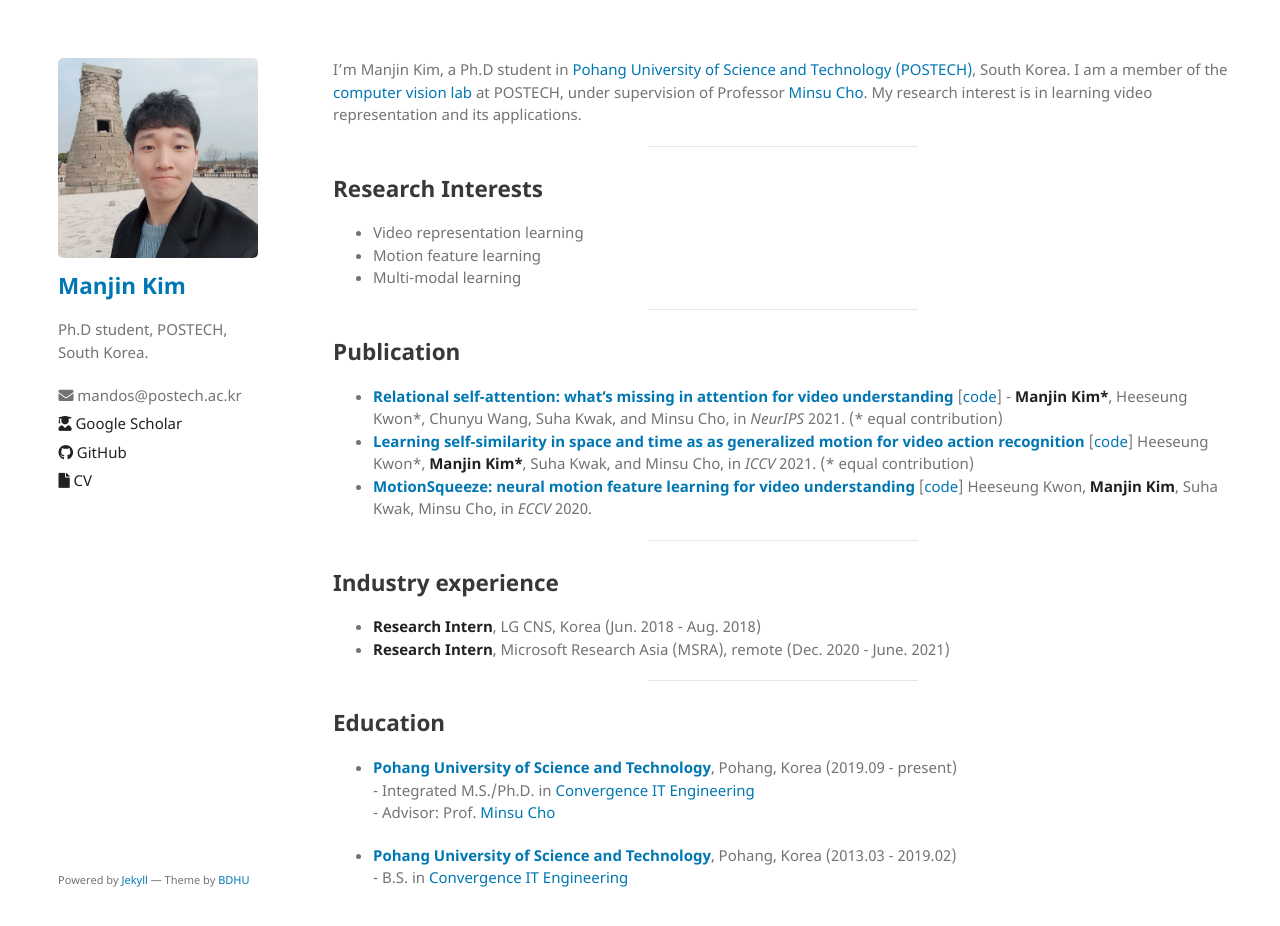
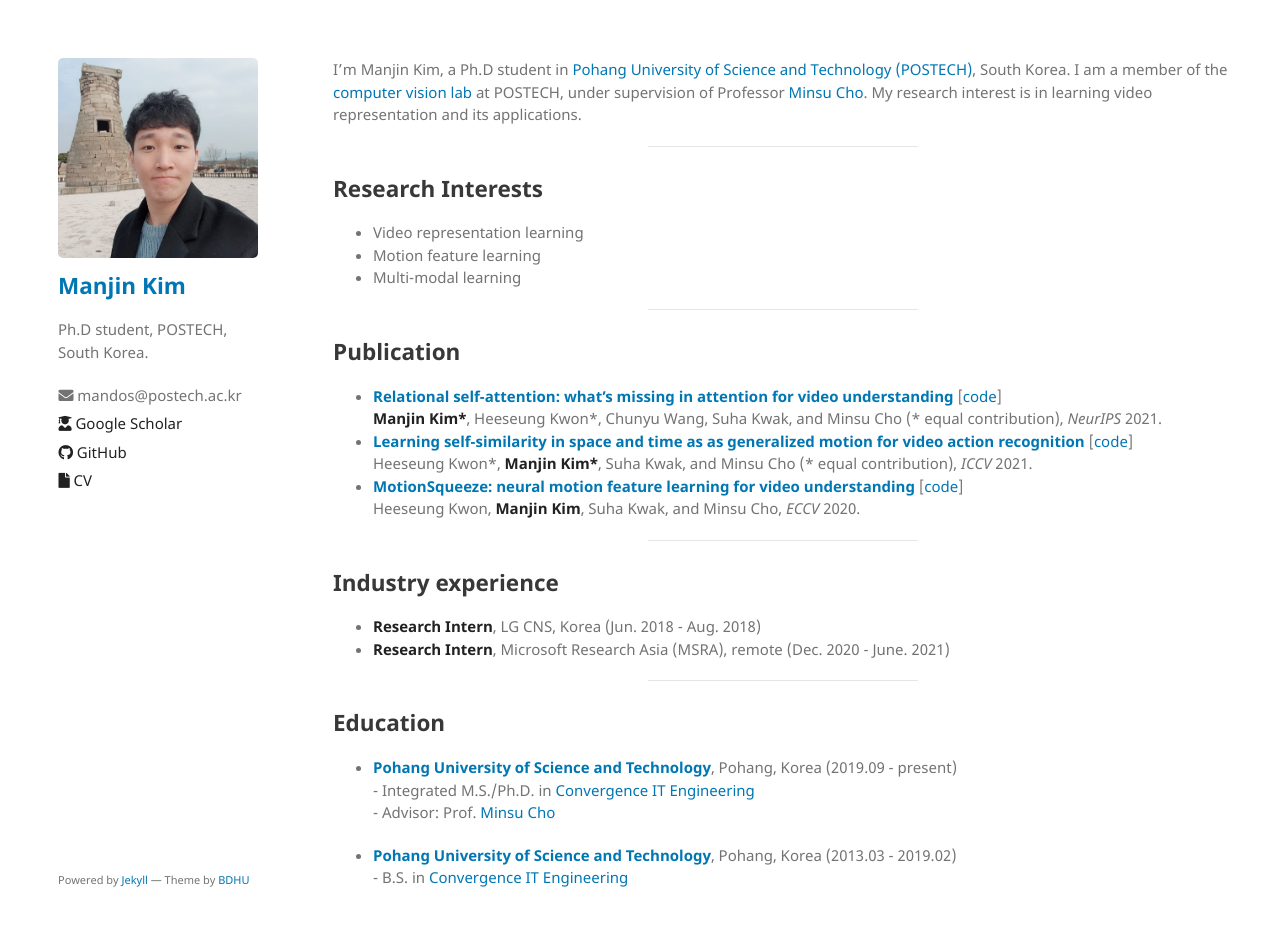
Before and after one commit to KimManjin/KimManjin.github.io, a Jekyll site: the page built from index.md, in a window 1280 px wide and 959 px high. Shown: the top 926 px of the window. Built offline with Jekyll 4.4.1, drawn with Linux system fonts in a browser that asks for light colours; our own code applies the rules of GitHub Pages for plain Markdown files.

Commit message:
Update index.md

```diff
--- a/index.md
+++ b/index.md
@@ -25,12 +25,12 @@ I'm Manjin Kim, a Ph.D student in [Pohang University of Science and Technology (
 ---------------------------------------------
 
 ## Publication
-- **[Relational self-attention: what's missing in attention for video understanding](https://arxiv.org/abs/2111.01673)** [[code](https://github.com/KimManjin/RSA)]
-  \- **Manjin Kim\***, Heeseung Kwon\*, Chunyu Wang, Suha Kwak, and Minsu Cho, in _NeurIPS_ 2021.   (* equal contribution)
-- **[Learning self-similarity in space and time as as generalized motion for video action recognition](https://arxiv.org/abs/2102.07092)** [[code](https://github.com/arunos728/SELFY)]
-    Heeseung Kwon\*, **Manjin Kim\***, Suha Kwak, and Minsu Cho, in _ICCV_ 2021. (* equal contribution)
-- **[MotionSqueeze: neural motion feature learning for video understanding](https://arxiv.org/abs/2007.09933)** [[code](https://github.com/arunos728/MotionSqueeze)]
-    Heeseung Kwon, **Manjin Kim**, Suha Kwak, Minsu Cho, in _ECCV_ 2020.
+- **[Relational self-attention: what's missing in attention for video understanding](https://arxiv.org/abs/2111.01673)** &#91;[code](https://github.com/KimManjin/RSA)&#93;
+  **Manjin Kim\***, Heeseung Kwon\*, Chunyu Wang, Suha Kwak, and Minsu Cho (* equal contribution), _NeurIPS_ 2021.
+- **[Learning self-similarity in space and time as as generalized motion for video action recognition](https://arxiv.org/abs/2102.07092)** &#91;[code](https://github.com/arunos728/SELFY)&#93;
+  Heeseung Kwon\*, **Manjin Kim\***, Suha Kwak, and Minsu Cho (* equal contribution), _ICCV_ 2021.
+- **[MotionSqueeze: neural motion feature learning for video understanding](https://arxiv.org/abs/2007.09933)** &#91;[code](https://github.com/arunos728/MotionSqueeze)&#93;
+  Heeseung Kwon, **Manjin Kim**, Suha Kwak, and Minsu Cho, _ECCV_ 2020.
 
 ---------------------------------------------
 
```
